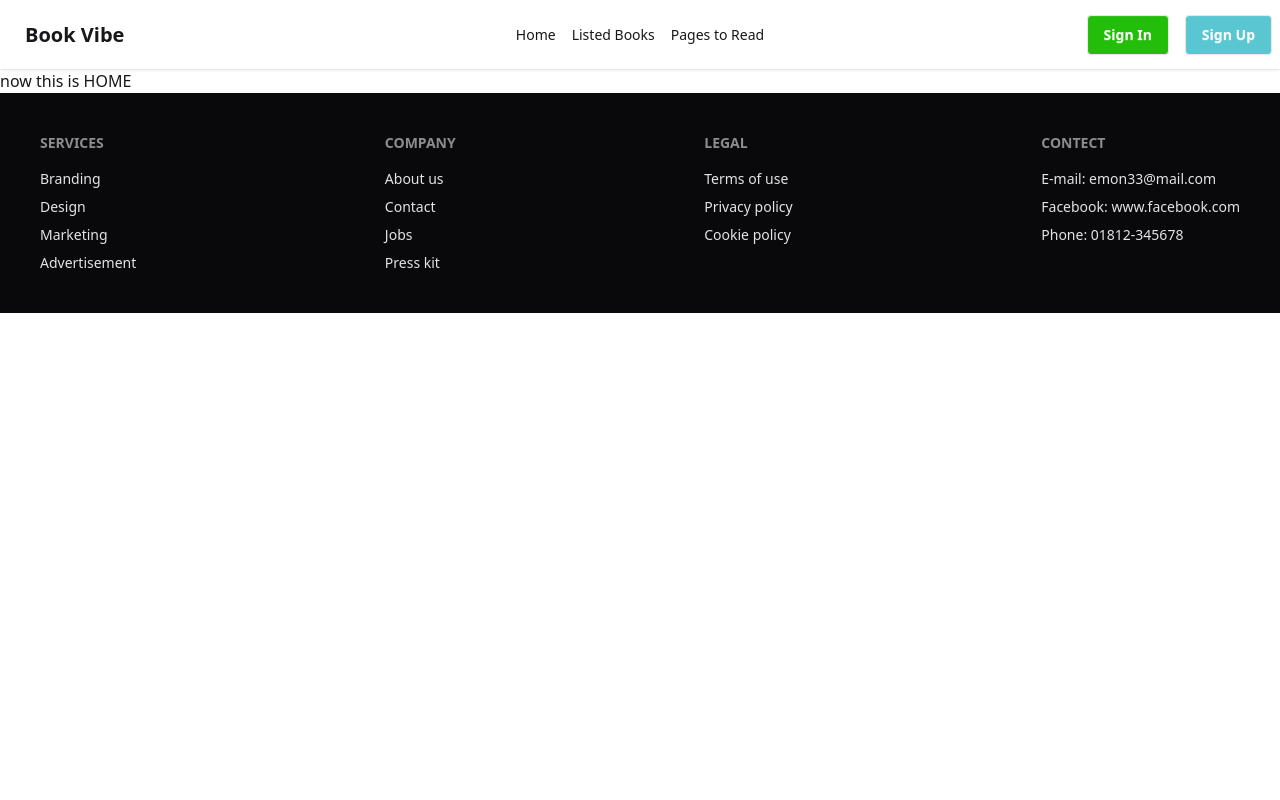
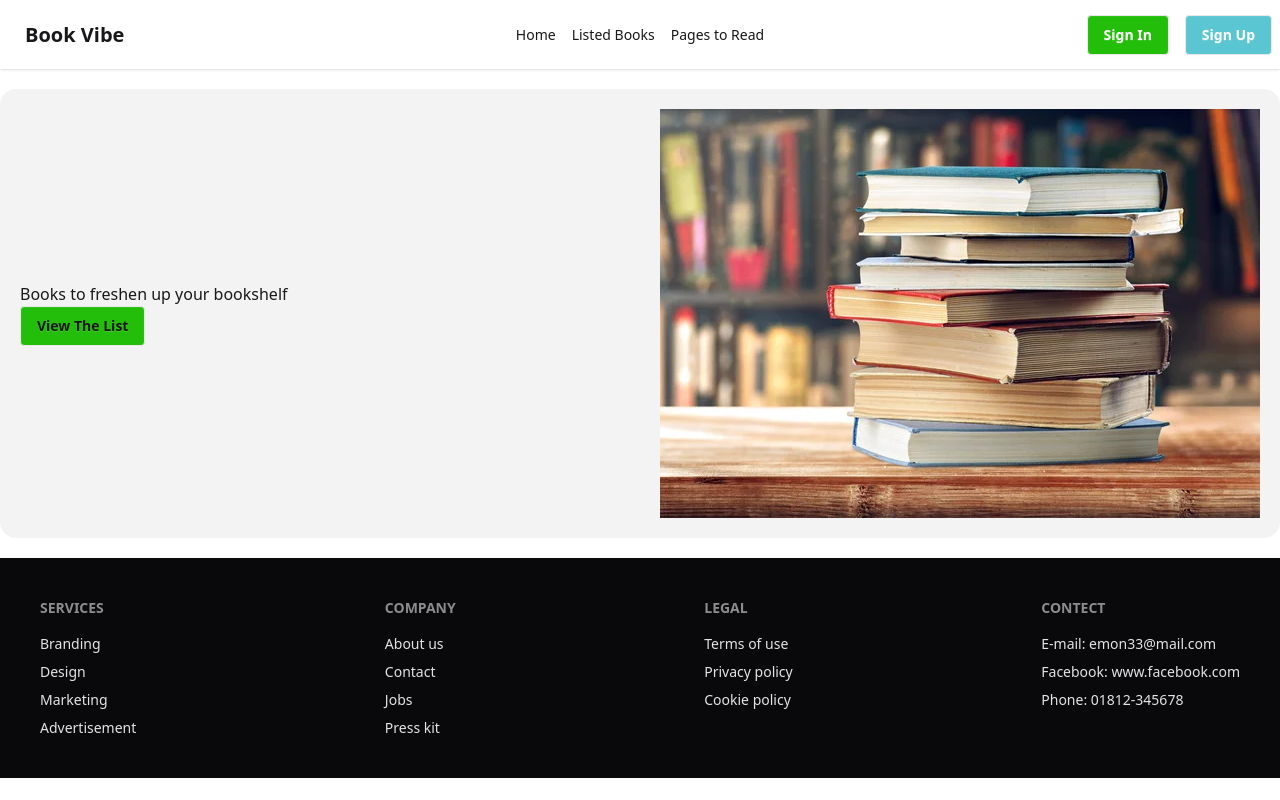
Before and after one commit to mohammademon393/react-book-vibe, a React (Vite) app: page / in a window 1280 px wide. Built offline with nearby package versions, Linux system fonts and the light colour scheme.

Commit message:
import two imgs and create a jsx component

```diff
--- /dev/null
+++ b/src/Component/Header/Banner/Banner.jsx
@@ -0,0 +1,16 @@
+import React from 'react';
+import books from '../../../assets/books.jpg';
+
+const Banner = () => {
+    return (
+      <div className="bg-[#1313130d] rounded-2xl flex justify-between my-5 items-center p-5">
+        <div>
+          <h1>Books to freshen up your bookshelf</h1>
+          <button className="bg-[#23be0a] btn">View The List</button>
+        </div>
+        <img src={books} alt="" />
+      </div>
+    );
+};
+
+export default Banner;
--- a/src/Pages/Home/Home.jsx
+++ b/src/Pages/Home/Home.jsx
@@ -1,9 +1,10 @@
 import React from 'react';
+import Banner from '../../Component/Header/Banner/Banner';
 
 const Home = () => {
     return (
         <div>
-            <h1>now this is HOME</h1>
+            <Banner></Banner>
         </div>
     );
 };
--- a/src/Pages/Roots/Roots.jsx
+++ b/src/Pages/Roots/Roots.jsx
@@ -5,7 +5,7 @@ import Footer from '../../Component/Footer/Footer';
 
 const Roots = () => {
     return (
-        <div>
+        <div className='max-w-[1280px] mx-auto'>
             <Navbar></Navbar>
             <Outlet></Outlet>
             <Footer></Footer>
```
Also changed, not shown: src/assets/books.jpg (added), 1 other file (tests, documents, lock files or other folders).
